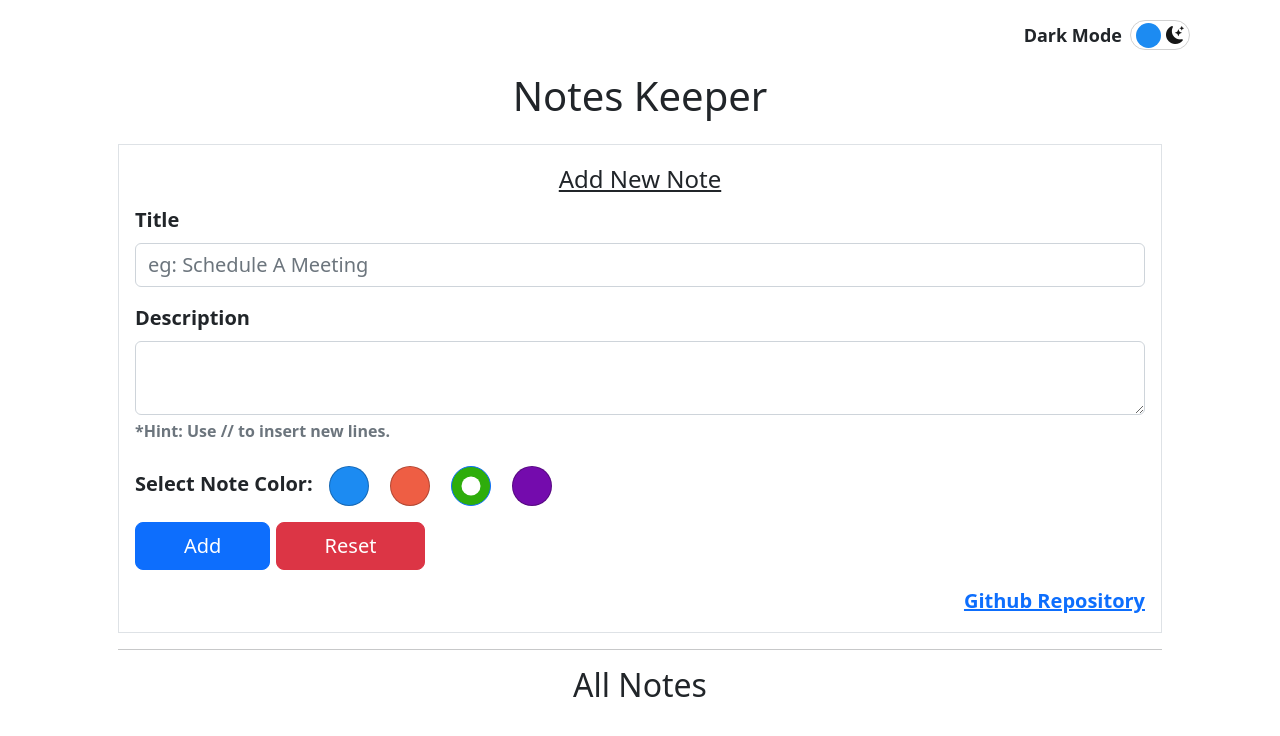
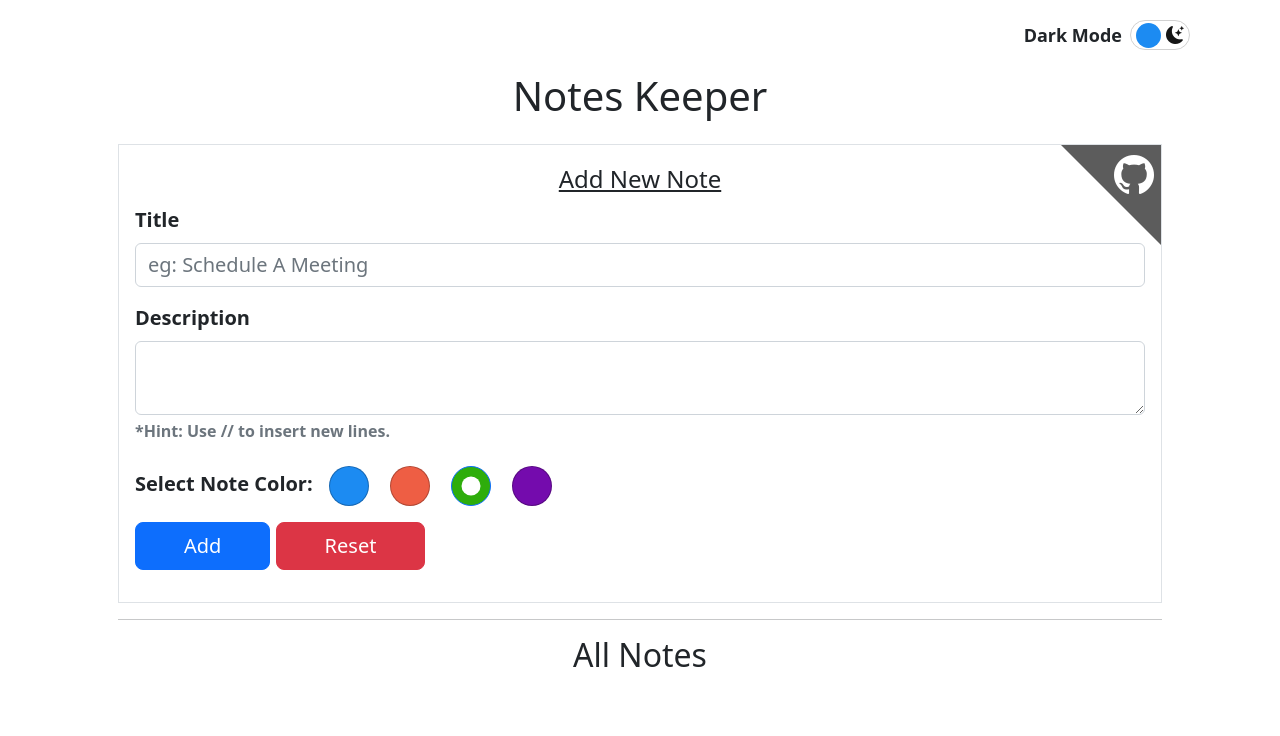
Before and after one commit to OthmaneNissoukin/notes-keeper, a plain HTML site: page index.html in a window 1280 px wide. Drawn offline with nearby package versions, Linux system fonts and the light colour scheme.

Commit message:
Style GitHub Link.

```diff
--- a/index.html
+++ b/index.html
@@ -58,7 +58,8 @@
                     <input type="reset" class="btn btn-lg btn-danger px-5" value="Reset">
                 </div>
             </form>
-            <a class="d-block text-end fw-semibold fs-5" href="https://github.com/OthmaneNissoukin/notes-keeper" >Github Repository</a>
+
+            <a class="d-block text-end fw-semibold fs-5 fork-me" title="Star Me" href="https://github.com/OthmaneNissoukin/notes-keeper"><i class="bi bi-github"></i></a>
         </fieldset>
 
         <!-- Notes Container -->
--- a/style.css
+++ b/style.css
@@ -105,3 +105,44 @@ input[type="radio"] {
     height: 100vh;
     overflow: auto;
 }
+
+fieldset {
+    overflow: hidden;
+    position: relative;
+}
+
+a.fork-me {
+    display: block;
+    position: absolute;
+    top: 0;
+    right: 0;
+}
+
+a.fork-me i {
+    font-size: 40px;
+    color: #fff;
+    position: relative;
+    right: 7px;
+    transition: all 250ms linear;
+}
+
+a.fork-me::before {
+    content: "";
+    display: block;
+    background-color: #161616b2;
+    width: 100px;
+    height: 150px;
+    transform: skewY(45deg);
+    position: absolute;
+    top: -100px;
+    right: 0;
+    transition: all 250ms linear;
+}
+
+a.fork-me:hover i{
+    color: #1C8BF2;
+}
+
+body.night-mode a.fork-me::before {
+    background-color: #dadada71;
+}
```
